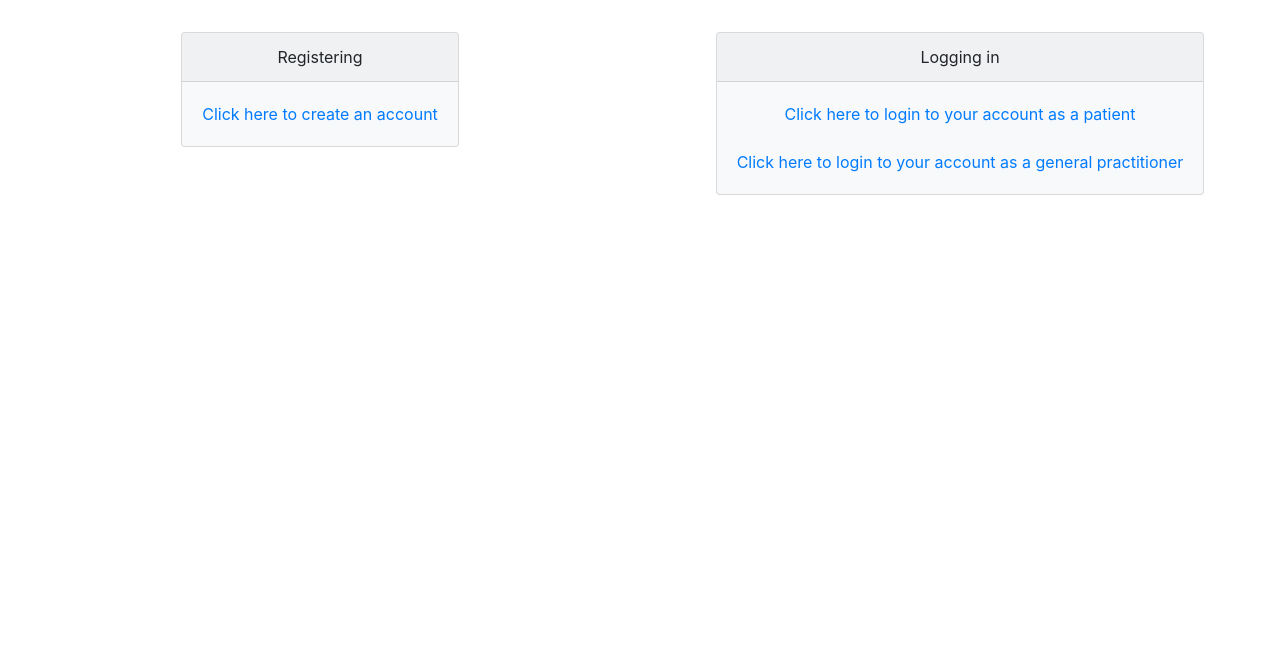
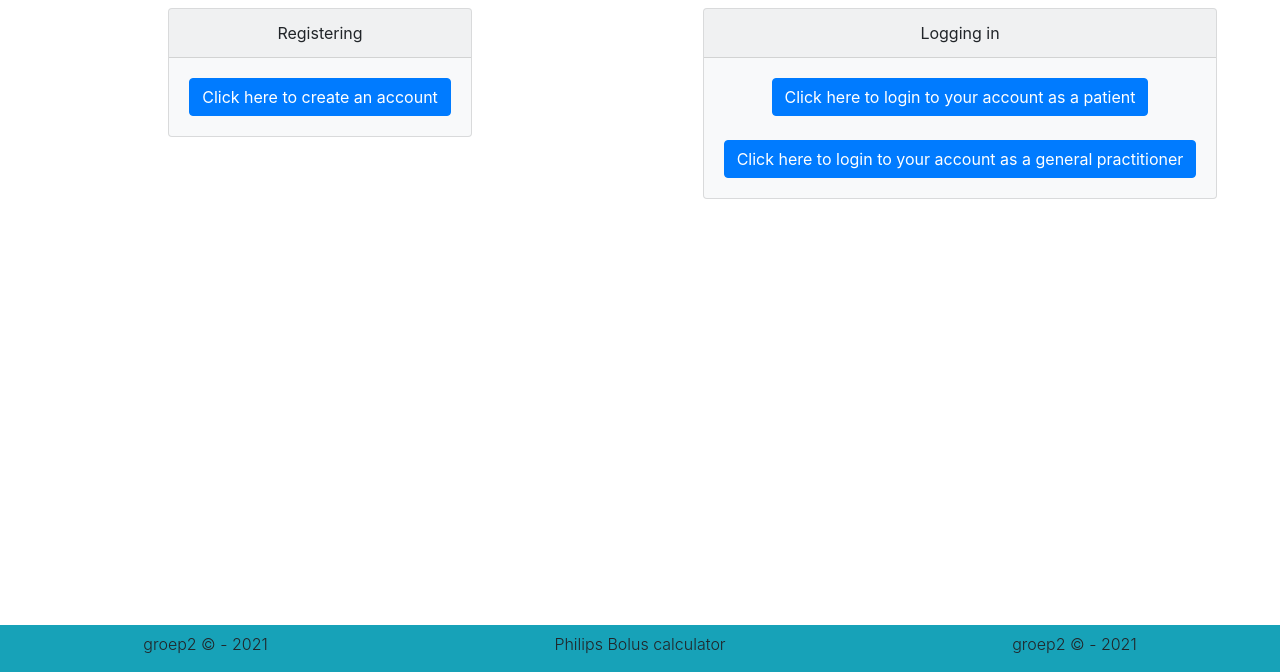
Before and after one commit to Fendamear/Boluscalculation, a website: page Frontend/MVC/Views/index.html in a window 1280 px wide. Shown: the part 128-800 px from the top of the page. Drawn offline with nearby package versions, Linux system fonts and the light colour scheme.

Commit message:
Index, login and register layout

```diff
--- a/Frontend/MVC/Views/index.html
+++ b/Frontend/MVC/Views/index.html
@@ -1,9 +1,16 @@
+<html>
+
+<head>
     <link rel="stylesheet" href="https://maxcdn.bootstrapcdn.com/bootstrap/4.0.0/css/bootstrap.min.css"
         integrity="sha384-Gn5384xqQ1aoWXA+058RXPxPg6fy4IWvTNh0E263XmFcJlSAwiGgFAW/dAiS6JXm" crossorigin="anonymous">
     <script src="https://maxcdn.bootstrapcdn.com/bootstrap/4.0.0/js/bootstrap.min.js"
         integrity="sha384-JZR6Spejh4U02d8jOt6vLEHfe/JQGiRRSQQxSfFWpi1MquVdAyjUar5+76PVCmYl"
         crossorigin="anonymous"></script>
-<title>Bolus calculator - home </title>>
+    <title>Bolus calculator - home </title>
+</head>
+
+
+<body>
 
 
     <div style="text-align: center; padding: 40px;">
@@ -15,7 +22,7 @@ crossorigin="anonymous"></script>
         <div class="card bg-light mb-3" style="width: fit-content; margin: 0 auto;">
             <div class="card-header">Registering</div>
             <div class="card-body">
-            <a href="./register.html">Click here to create an account</a>
+                <a class="btn btn-primary" href="./register.html">Click here to create an account</a>
             </div>
         </div>
     </div>
@@ -25,10 +32,22 @@ crossorigin="anonymous"></script>
         <div class="card bg-light mb-3" style="width: fit-content; margin: 0 auto;">
             <div class="card-header">Logging in</div>
             <div class="card-body">
-            <a href="./login.html">Click here to login to your account as a patient</a>
+                <a class="btn btn-primary" href="./login.html">Click here to login to your account as a patient</a>
                 <br>
                 <br>
-            <a href="./login.html">Click here to login to your account as a general practitioner</a>
+                <a class="btn btn-primary" href="./login.html">Click here to login to your account as a general practitioner</a>
             </div>
         </div>
     </div>
+    <div class="bg-info d-flex justify-content-around" style="padding-bottom: 10px; padding-top: 10px; position: fixed; left: 0; bottom: 0; width: 100%;">
+
+
+        <h6 class="font-weight-light">   groep2 © - 2021</h6>
+        <h6 class="font-weight-light">Philips Bolus calculator</h6>
+        <h6 class="font-weight-light">groep2 © - 2021</h6>
+
+   </div>
+</body>
+
+
+</html>
```
Also changed, not shown: Frontend/MVC/Views/login.html (+0 -8 lines), Frontend/MVC/Views/register.html (+0 -9 lines). Lines whose indentation alone changed are shown as unchanged.
